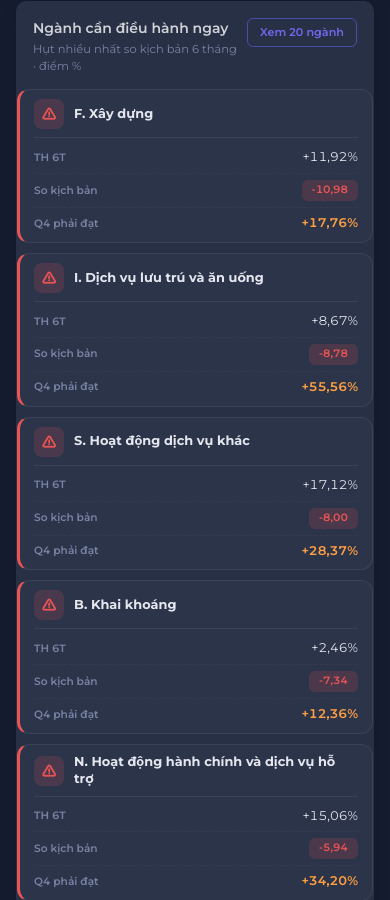
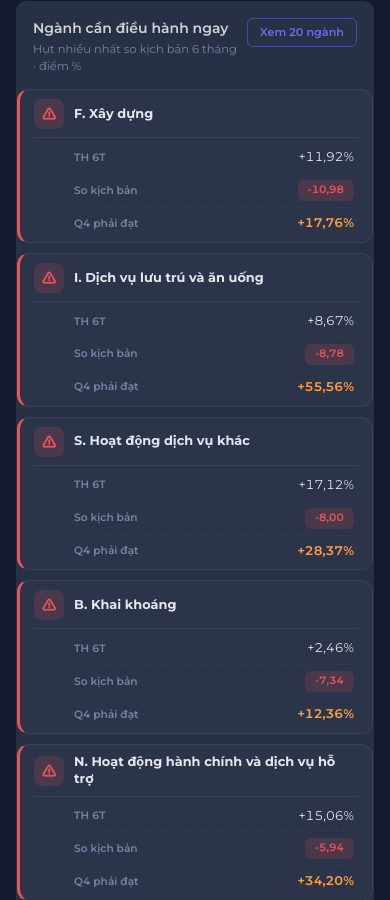
Before and after one commit to TuyenND7/ioc-web, a plain HTML site: page index.html in a window 390 px wide. Shown: the part 2116-3016 px from the top of the page. Drawn offline with nearby package versions, Linux system fonts and the light colour scheme.

Commit message:
Thut le item con de thay ro thuoc the nao
Cac dong du lieu con thut vao ~40px (canh duoi tieu de, qua chip),
vien phan cach cung bat dau tu cho thut -> header + cac item con doc
nhu 1 nhom long nhau, ro rang thuoc ve the nao.

- style.css: td du lieu (khong phai tieu de/trang thai/STT) margin-left 40px, right 4px
- sw.js: ioc-v13

Co-Authored-By: Claude Opus 4.8 <noreply@anthropic.com>

```diff
--- a/assets/css/style.css
+++ b/assets/css/style.css
@@ -1251,6 +1251,13 @@ body.sidebar-open .sidebar-backdrop { display: block; }
   }
   .table td:last-child { border-bottom: 0; }
 
+  /* Item con (dòng dữ liệu) thụt vào 2 bên -> thấy rõ thuộc thẻ nào, canh dưới tiêu đề */
+  .table td:not(.card-title-cell):not(.status-only):not(.col-idx) {
+    width: auto;
+    margin-left: 40px;
+    margin-right: 4px;
+  }
+
   /* Ô badge trạng thái: đẩy lên góc phải của header (như ảnh mẫu), tách khỏi luồng */
   .table td.status-only {
     position: absolute;
--- a/sw.js
+++ b/sw.js
@@ -6,7 +6,7 @@
    Đường dẫn tương đối để chạy được dưới subpath GitHub Pages.
    ============================================================ */
 
-var CACHE = "ioc-v12";
+var CACHE = "ioc-v13";
 
 var ASSETS = [
   "./",
```
